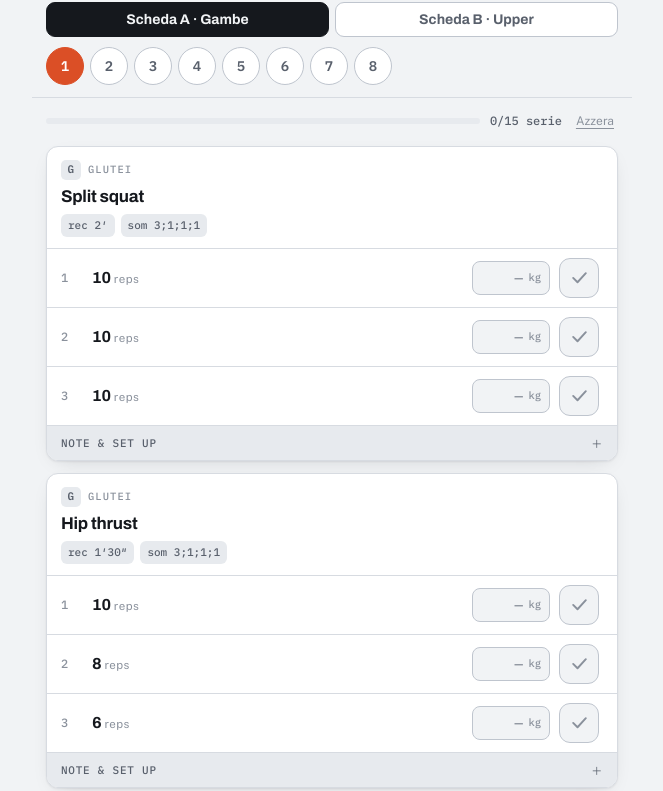
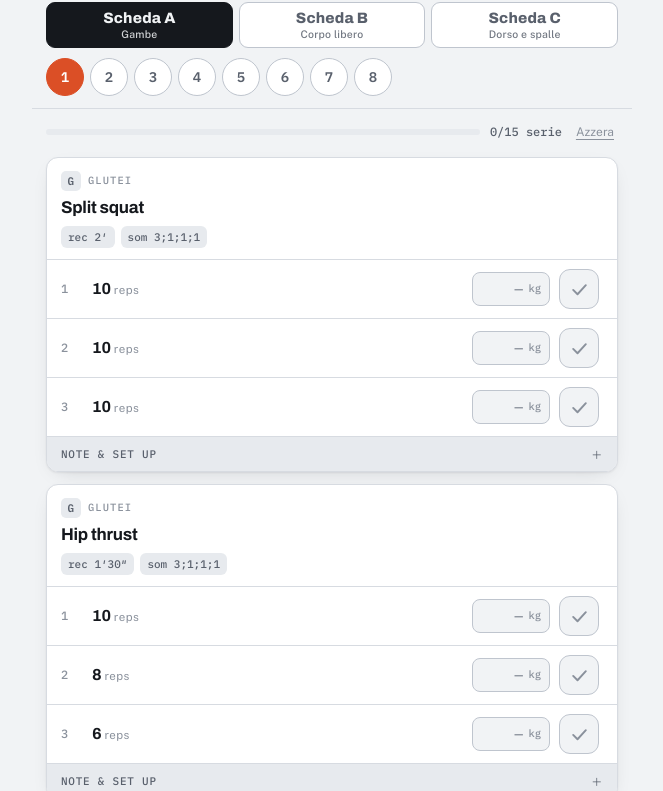
Before and after one commit to dpat-creator/Scheda, a plain HTML site: page index.html in a window 1280 px wide. Shown: the part 53-844 px from the top of the page, without its empty margins (308-971 px from the left). Drawn offline with nearby package versions, Linux system fonts and the light colour scheme.

Commit message:
Add files via upload

```diff
--- a/index.html
+++ b/index.html
@@ -101,10 +101,15 @@ body{
 }
 .segment{display:flex;gap:6px;margin-bottom:10px}
 .segment button{
-  flex:1;
-  font-family:"Archivo",sans-serif;font-weight:700;font-size:14px;
-  padding:9px 10px;border-radius:9px;border:1px solid var(--line-strong);
+  flex:1;display:flex;flex-direction:column;align-items:center;gap:1px;
+  font-family:"Archivo",sans-serif;
+  padding:7px 6px;border-radius:9px;border:1px solid var(--line-strong);
   background:var(--surface);color:var(--ink-2);cursor:pointer;
+}
+.segment button b{font-weight:800;font-size:15px;letter-spacing:.01em;line-height:1.15}
+.segment button span{
+  font-family:"Public Sans",sans-serif;font-weight:500;font-size:10.5px;
+  letter-spacing:.02em;line-height:1.15;white-space:nowrap;opacity:.85;
 }
 .segment button[aria-pressed="true"]{background:var(--ink);color:var(--ground);border-color:var(--ink)}
 
@@ -259,8 +264,9 @@ body{
       <div class="sub">Settembre 2026</div>
     </div>
     <div class="segment" id="segment" role="group" aria-label="Scheda">
-      <button type="button" data-s="A" aria-pressed="true">Scheda A · Gambe</button>
-      <button type="button" data-s="B" aria-pressed="false">Scheda B · Upper</button>
+      <button type="button" data-s="A" aria-pressed="true"><b>Scheda A</b><span>Gambe</span></button>
+      <button type="button" data-s="B" aria-pressed="false"><b>Scheda B</b><span>Corpo libero</span></button>
+      <button type="button" data-s="C" aria-pressed="false"><b>Scheda C</b><span>Dorso e spalle</span></button>
     </div>
     <div class="weeks" id="weeks" role="group" aria-label="Settimana"></div>
   </div>
@@ -329,11 +335,11 @@ const SCHEDE = {
     { n:"Pike push up", d:"S", rest:"1′30″", som:"3;1;1;1",
       note:"Box da 50 cm, cubo yoga messo piatto da toccare con la fronte.",
       setup:"Immagina sempre di spingere il sedere lontano dal box e il torace verso il box, per essere il più verticale possibile. Ogni rep torna con il torace indietro, in discesa avanza con il corpo.",
-      w:[ [[3,"6"]], [[3,"6"]], [[3,"7"]], [[3,"7"]], [[3,"8"]], [[3,"8"]], [[3,"8"]], [[3,"8"]] ] },
+      w:[ [[3,"6"]], [[3,"6"]], [[3,"7"]], [[4,"7"]], [[4,"8"]], [[4,"8"]], [[4,"8"]], [[4,"8"]] ] },
     { n:"Trazioni orizzontali gomito alto", d:"D", rest:"1′30″", som:"3;1;2;1",
       note:"Trazioni agli anelli: immagina sempre di portare gli anelli distanti tra loro, piedi in linea con gli anelli.",
       setup:"Tira con il gomito che va alto e verso fuori, tenendo sempre spalle basse e collo rilassato.",
-      w:[ [[3,"8"]], [[3,"8"]], [[3,"8"]], [[3,"8"]], [[3,"8"]], [[3,"8"]], [[3,"8"]], [[3,"8"]] ] },
+      w:[ [[3,"8"]], [[3,"8"]], [[3,"8"]], [[4,"8"]], [[4,"8"]], [[4,"8"]], [[4,"8"]], [[4,"8"]] ] },
     { n:"Dip", d:"P", rest:"1′30″", som:"3;1;1;0",
       note:"Prima di partire spingi le spalle più in basso possibile, poi piega portando il busto in avanti.",
       setup:"Scendi bella profonda senza perdere l'assetto scapolare e la linea polso‑gomito.",
@@ -342,14 +348,35 @@ const SCHEDE = {
     { n:"Dragon flag con step sotto le scapole", d:"A", rest:"1′30″",
       note:"One leg: sali, poi porta il ginocchio al petto.",
       setup:"Scendi il più possibile, immagina sempre di portare giù il piede e non il sedere (anca stesa).",
-      w:[ [[3,"15\""]], [[3,"15\""]], [[3,"15\""]], [[3,"15\""]], [[3,"15\""]], [[3,"15\""]], [[3,"15\""]], [[3,"15\""]] ] },
+      w:[ [[3,"15\""]], [[3,"15\""]], [[3,"15\""]], [[4,"15\""]], [[4,"15\""]], [[4,"15\""]], [[4,"15\""]], [[4,"15\""]] ] },
     { n:"Mobilità torace / bacino", d:"MO", rest:"1′",
       note:"Lavora con un cuscino per l'addome sotto la pancia.",
       setup:"Prima piccola retroversione del bacino, poi cammina con le mani per allungarti, poi prova a portare le braccia verso il soffitto tenendo la posizione.",
       w:[ [[3,"30\""]], [[3,"30\""]], [[3,"30\""]], [[3,"30\""]], [[3,"30\""]], [[3,"30\""]], [[3,"30\""]], [[3,"30\""]] ] }
+  ],
+  C: [
+    { n:"Trazioni alla sbarra supine", d:"D", rest:"2′", som:"3;1;1;1",
+      note:"Pensa sempre ad abbassare le spalle e poi schiacciare i gomiti verso il pavimento.",
+      setup:"Petto alto, non muovere le gambe in salita.",
+      w:[ [[1,"3"],[3,"2"]], [[2,"3"],[3,"2"]], [[3,"3"],[2,"2"]], [[3,"3"],[2,"2"]],
+          [[4,"3"],[1,"2"]], [[4,"3"],[1,"2"]], [[4,"3"],[1,"2"]], [[4,"3"],[1,"2"]] ] },
+    { n:"Shoulder press caricamento dischi", d:"S", rest:"1′30″", som:"3;1;1;1",
+      note:"Metti uno step sotto i piedi e un cuscino dietro la schiena.",
+      w:[ [[4,"6"]], [[4,"6"]], [[4,"6"]], [[4,"6"]], [[4,"6"]], [[4,"6"]], [[4,"6"]], [[4,"6"]] ] },
+    { n:"Lat machine presa neutra intermedia", d:"D", rest:"1′30″", som:"3;1;2;1",
+      note:"Immagina sempre di spingere i gomiti verso il basso, non di tirare la sbarra al petto.",
+      setup:"Petto alto e spalla molto bassa.",
+      w:[ [[3,"6-8"]], [[3,"6-8"]], [[3,"6-8"]], [[3,"6-8"]], [[3,"6-8"]], [[3,"6-8"]], [[3,"6-8"]], [[3,"6-8"]] ] },
+    { n:"Rematore manubrio", d:"D", rest:"1′30″", som:"3;1;1;0",
+      setup:"Pensa sempre a portare la mano in tasca, spalla molto bassa e gomito stretto.",
+      w:[ [[3,"6-8"]], [[3,"6-8"]], [[3,"6-8"]], [[3,"6-8"]], [[3,"6-8"]], [[3,"6-8"]], [[3,"6-8"]], [[3,"6-8"]] ] },
+    { n:"French press manubri", d:"T", rest:"1′30″", som:"3;1;1;0",
+      note:"Panca piana.",
+      setup:"Gomiti stretti: porta le mani verso la testa e ristendi senza muovere i gomiti in avanti.",
+      w:[ [[3,"8"]], [[3,"8"]], [[3,"8"]], [[3,"8"]], [[3,"8"]], [[3,"8"]], [[3,"8"]], [[3,"8"]] ] }
   ]
 };
-const DIST = { G:"Glutei", F:"Femorali", Q:"Quadricipiti", D:"Dorso", S:"Spalle", P:"Petto", A:"Addome", MO:"Mobilità" };
+const DIST = { G:"Glutei", F:"Femorali", Q:"Quadricipiti", D:"Dorso", S:"Spalle", P:"Petto", T:"Tricipiti", A:"Addome", MO:"Mobilità" };
 
 let scheda = "A", week = 1;
 let state = { kg:{}, done:{} };
```
